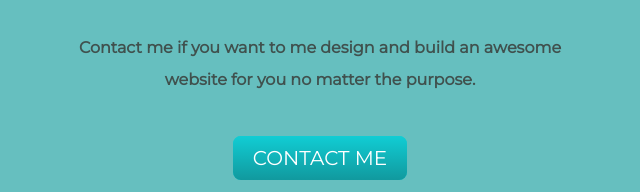
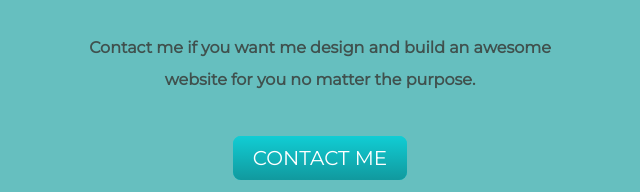
Before and after one commit to angel1245-coder/CV2, a plain HTML site: page index.html in a window 1280 px wide. Shown: the part 2148-2340 px from the top of the page, 320-960 px from the left. Drawn offline with Linux system fonts and the light colour scheme.

Commit message:
update index.html

```diff
--- a/index.html
+++ b/index.html
@@ -43,7 +43,7 @@
         <footer>
             <div class="bottom-part">
                 <h2 class="contact">Get in touch</h2>
-                <p>Contact me if you want to me design and build an awesome website for you no matter the purpose.</p>
+                <p>Contact me if you want me design and build an awesome website for you no matter the purpose.</p>
                 <a class="btn" href="mailto:codeangel156@gmail.com">CONTACT ME</a>
                 <p class="footer-note">Follow Me</p>
                 <a href="https://www.instagram.com/codeangel924/"><img class="footer-img" src="images/instagram.png" alt="instagram-img"></a>
```
